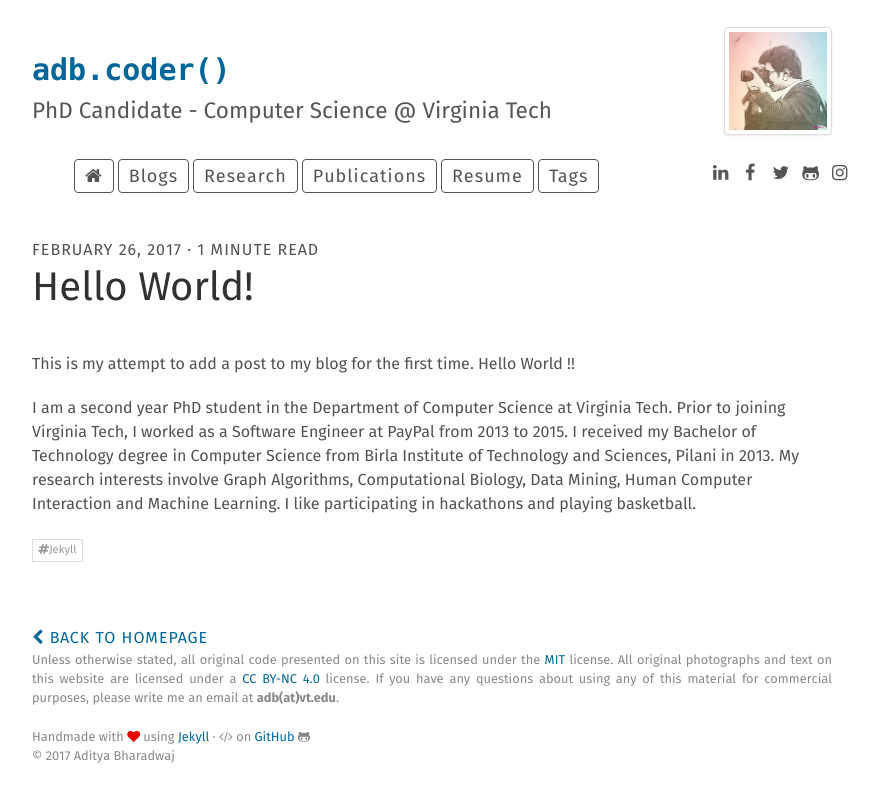
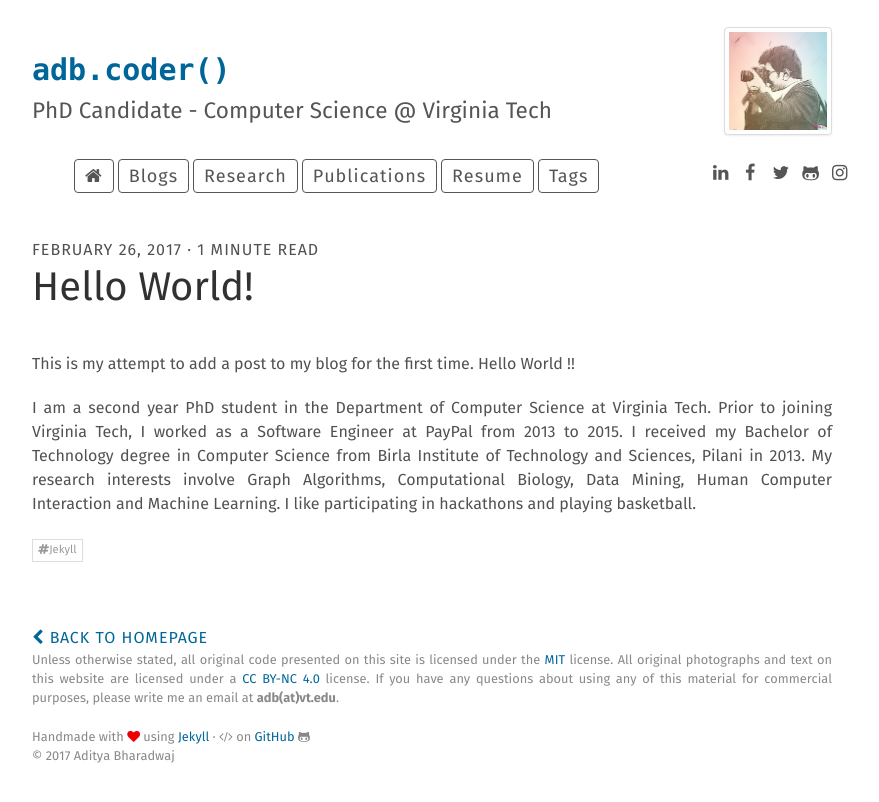
Before and after one commit to adbharadwaj/adbharadwaj.github.io, a Jekyll site: the page built from _posts/2017-02-26-welcome-to-jekyll.markdown, in a window 1280 px wide. Shown: the top 802 px of the page, without its empty margins (208-1087 px from the left). Built offline with Jekyll 4.4.1, drawn with Linux system fonts in a browser that asks for light colours.

Commit message:
Update _layout.scss

```diff
--- a/assets/scss/_layout.scss
+++ b/assets/scss/_layout.scss
@@ -295,6 +295,7 @@ h2.year i.fa {
 .page,
 .post {
     margin-bottom: 4em;
+    text-align:justify;
 }
 
 .post {
@@ -397,6 +398,7 @@ blockquote p:last-child {
 .page-top-meta,
 .post-top-meta {
     margin-bottom: 2rem;
+    text-align:left;
 }
 
 .hrline {
```
